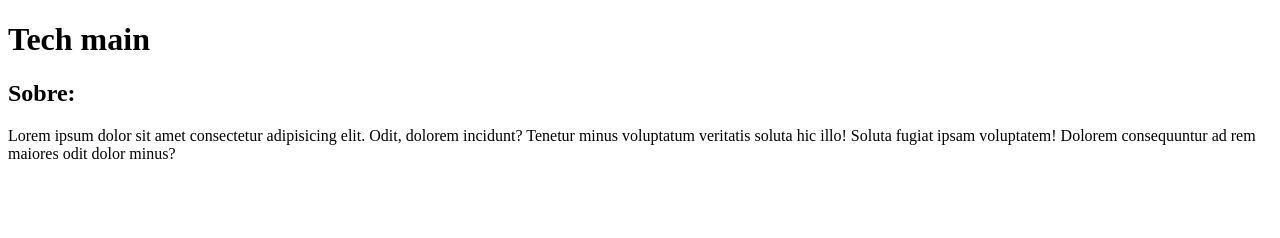
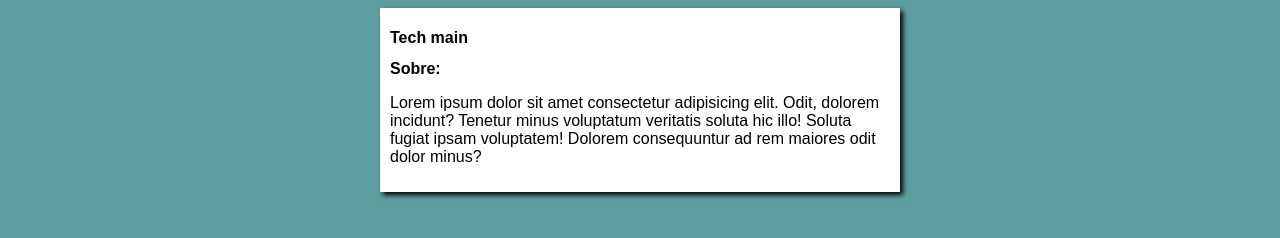
Before and after one commit to thaymisson-dev/projeto-site, a plain HTML site: page index.html in a window 1280 px wide. Drawn offline with Linux system fonts and the light colour scheme.

Commit message:
iniciei o design

```diff
--- a/index.html
+++ b/index.html
@@ -4,6 +4,7 @@
     <meta charset="UTF-8">
     <meta name="viewport" content="width=device-width, initial-scale=1.0">
     <title>Site novo</title>
+    <link rel="stylesheet" href="style.css">
 </head>
 <body>
     <main>
--- /dev/null
+++ b/style.css
@@ -0,0 +1,16 @@
+*{
+    font-family: Arial, Helvetica, sans-serif;
+    font-size: 16px;
+}
+
+body {
+    background-color: cadetblue;
+}
+
+main{
+    background-color: white;
+    width: 500px;
+    margin: auto;
+    padding: 10px;
+    box-shadow: 3px 3px 5px black;
+}
```
